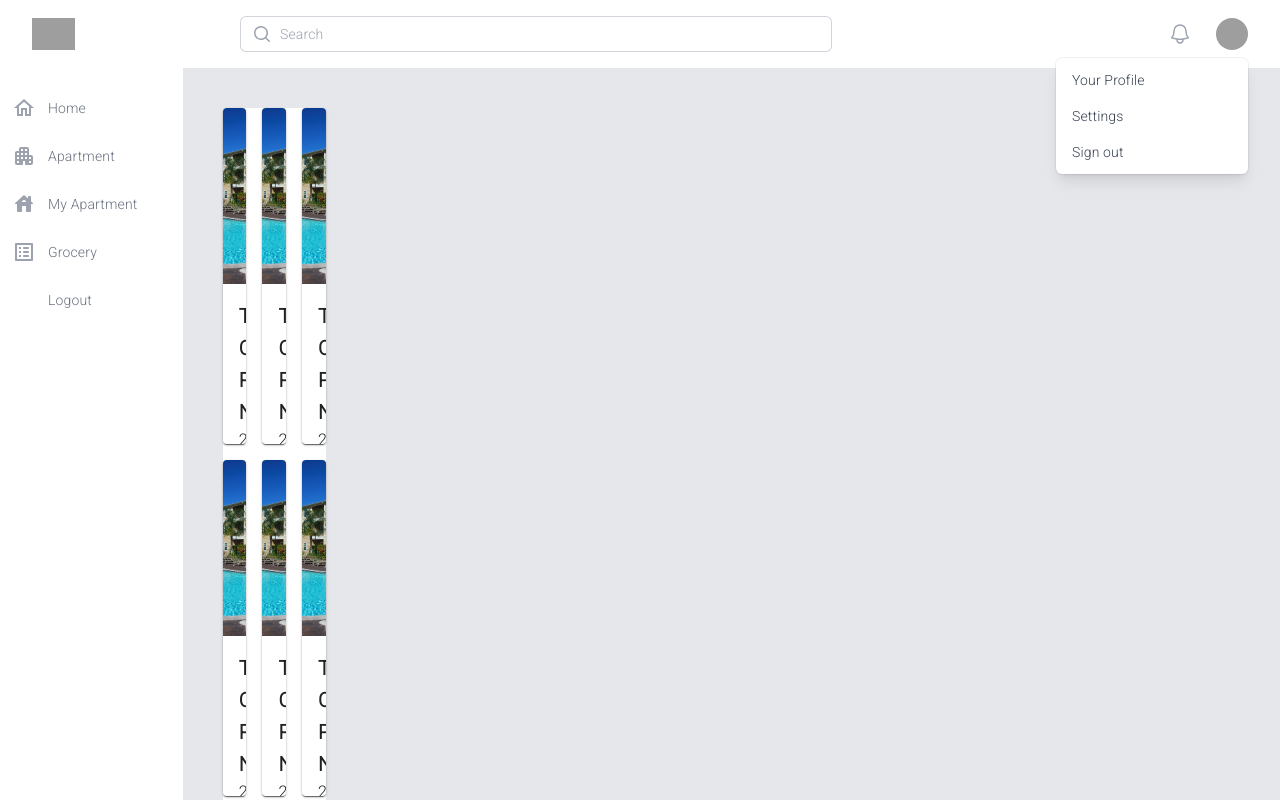
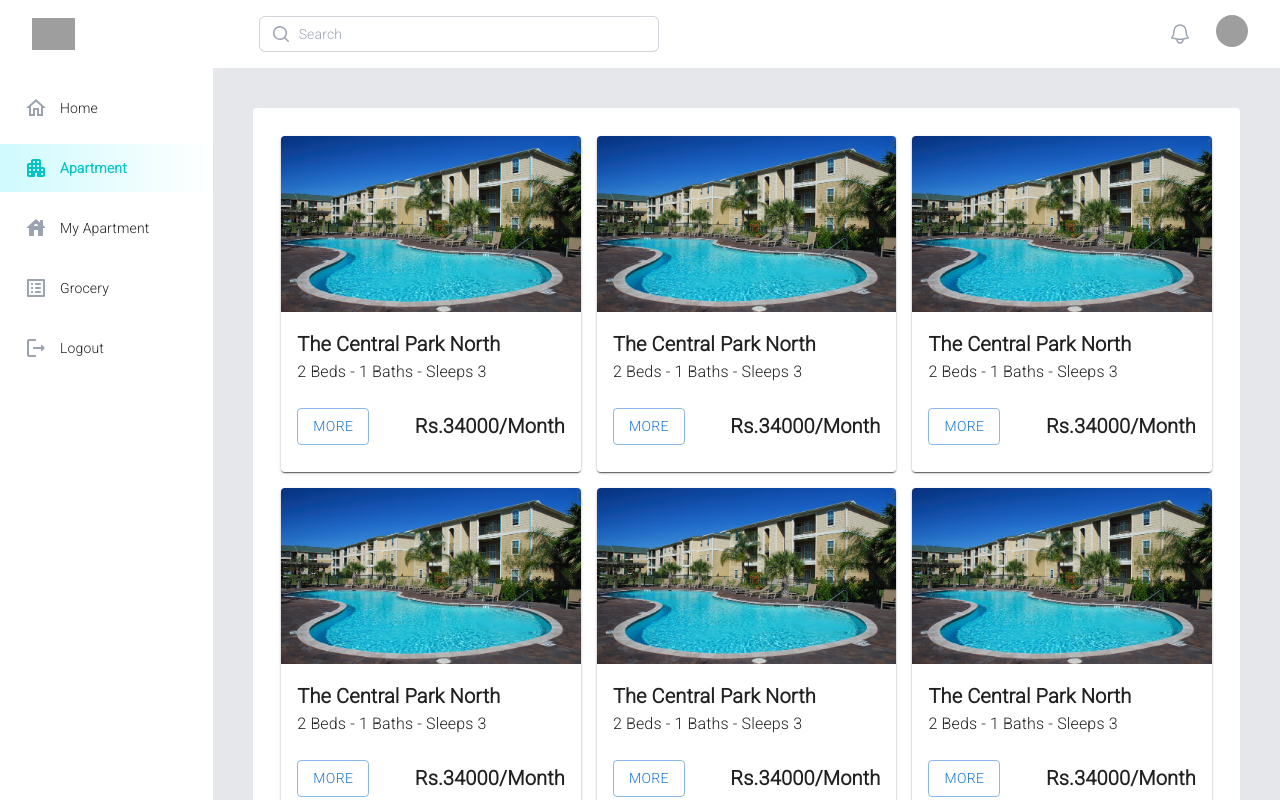
Before and after one commit to farhan-34/appartment-manager, a React (Create React App) app in the folder Apartment-Manager/: page /apartment in a window 1280 px wide. Shown: the top 800 px of the page. Built offline with nearby package versions, Linux system fonts and the light colour scheme; sample sign-in values are in the browser's storage; grey boxes are pictures that could not be loaded.

Commit message:
theme adjustment for menu and set active menu item style.

```diff
--- a/Apartment-Manager/src/components/HOC.jsx
+++ b/Apartment-Manager/src/components/HOC.jsx
@@ -10,10 +10,10 @@ export const HOC = (props) =>{
     return(
       <>
         <Header />
-        <div className='grid grid-cols-7 bg-gray-200'>
-          <div className='col-2'><Sidebar /></div>
-          <div className='col-5 p-10'>
-            <div className='w-100 bg-white rounded'>
+        <div className='grid grid-cols-12 bg-gray-200'>
+          <div className='col-span-2'><Sidebar /></div>
+          <div className='col-span-10 p-10'>
+            <div className='min-w-full bg-white rounded min-h-full p-7'>
               {props.children}
             </div>
           </div>
--- a/Apartment-Manager/src/components/Header.jsx
+++ b/Apartment-Manager/src/components/Header.jsx
@@ -1,110 +1,114 @@
-import React from 'react'
+import React, { useState } from 'react'
 import { Fragment } from 'react'
+import { Link } from 'react-router-dom'
 
 export const Header = () => {
+  const [toggleMenu, setToggleMenu] = useState(false)
   return (
     <>
-      <header class="bg-white shadow-sm lg:static lg:overflow-y-visible">
-        <div class="mx-auto px-4 sm:px-6 lg:px-8">
-          <div class="relative flex justify-between lg:gap-8 xl:grid xl:grid-cols-12">
-            <div class="flex md:absolute md:inset-y-0 md:left-0 lg:static xl:col-span-2">
-              <div class="flex flex-shrink-0 items-center">
+      <header className="bg-white shadow-sm lg:static lg:overflow-y-visible">
+        <div className="mx-auto px-4 sm:px-6 lg:px-8">
+          <div className="grid grid-cols-12 justify-between">
+            <div className="items-center col-span-2 flex">
+              <div className="flex flex-shrink-0 items-center">
                 <a href="#">
-                  <img class="block h-8 w-auto" src="https://tailwindui.com/img/logos/mark.svg?color=indigo&shade=600" alt="Your Company" />
+                  <img className="block h-8 w-auto" src="https://tailwindui.com/img/logos/mark.svg?color=indigo&shade=600" alt="Your Company" />
                 </a>
               </div>
             </div>
-            <div class="min-w-0 flex-1 md:px-8 lg:px-0 xl:col-span-6">
-              <div class="flex items-center px-6 py-4 md:mx-auto md:max-w-3xl lg:mx-0 lg:max-w-none xl:px-0">
-                <div class="w-full">
-                  <label for="search" class="sr-only">Search</label>
-                  <div class="relative">
-                    <div class="pointer-events-none absolute inset-y-0 left-0 flex items-center pl-3">
-                      <svg class="h-5 w-5 text-gray-400" viewBox="0 0 20 20" fill="currentColor" aria-hidden="true">
+            <div className="items-center col-span-6">
+              <div className="flex items-center px-6 py-4 max-w-md">
+                <div className="w-full">
+                  <label for="search" className="sr-only">Search</label>
+                  <div className="relative">
+                    <div className="pointer-events-none absolute inset-y-0 left-0 flex items-center pl-3">
+                      <svg className="h-5 w-5 text-gray-400" viewBox="0 0 20 20" fill="currentColor" aria-hidden="true">
                         <path fill-rule="evenodd" d="M9 3.5a5.5 5.5 0 100 11 5.5 5.5 0 000-11zM2 9a7 7 0 1112.452 4.391l3.328 3.329a.75.75 0 11-1.06 1.06l-3.329-3.328A7 7 0 012 9z" clip-rule="evenodd" />
                       </svg>
                     </div>
-                    <input id="search" name="search" class="block w-full rounded-md border-0 bg-white py-1.5 pl-10 pr-3 text-gray-900 ring-1 ring-inset ring-gray-300 placeholder:text-gray-400 focus:ring-2 focus:ring-inset focus:ring-indigo-500 sm:text-sm sm:leading-6" placeholder="Search" type="search" />
+                    <input id="search" name="search" className="block w-full rounded-md border-0 bg-white py-1.5 pl-10 pr-3 text-gray-900 ring-1 ring-inset ring-gray-300 placeholder:text-gray-400 focus:ring-2 focus:ring-inset focus:ring-indigo-500 sm:text-sm sm:leading-6" placeholder="Search" type="search" />
                   </div>
                 </div>
               </div>
             </div>
-            <div class="flex items-center md:absolute md:inset-y-0 md:right-0 lg:hidden">
-              <button type="button" class="-mx-2 inline-flex items-center justify-center rounded-md p-2 text-gray-400 hover:bg-gray-100 hover:text-gray-500 focus:outline-none focus:ring-2 focus:ring-inset focus:ring-indigo-500" aria-expanded="false">
-                <span class="sr-only">Open menu</span>
+            <div className="flex items-center md:absolute md:inset-y-0 md:right-0 lg:hidden">
+              <button type="button" className="-mx-2 inline-flex items-center justify-center rounded-md p-2 text-gray-400 hover:bg-gray-100 hover:text-gray-500 focus:outline-none focus:ring-2 focus:ring-inset focus:ring-indigo-500" aria-expanded="false">
+                <span className="sr-only">Open menu</span>
 
-                <svg class="block h-6 w-6" fill="none" viewBox="0 0 24 24" stroke-width="1.5" stroke="currentColor" aria-hidden="true">
+                <svg className="block h-6 w-6" fill="none" viewBox="0 0 24 24" stroke-width="1.5" stroke="currentColor" aria-hidden="true">
                   <path stroke-linecap="round" stroke-linejoin="round" d="M3.75 6.75h16.5M3.75 12h16.5m-16.5 5.25h16.5" />
                 </svg>
 
-                <svg class="hidden h-6 w-6" fill="none" viewBox="0 0 24 24" stroke-width="1.5" stroke="currentColor" aria-hidden="true">
+                <svg className="hidden h-6 w-6" fill="none" viewBox="0 0 24 24" stroke-width="1.5" stroke="currentColor" aria-hidden="true">
                   <path stroke-linecap="round" stroke-linejoin="round" d="M6 18L18 6M6 6l12 12" />
                 </svg>
               </button>
             </div>
-            <div class="hidden lg:flex lg:items-center lg:justify-end xl:col-span-4">
-              <a href="#" class="ml-5 flex-shrink-0 rounded-full bg-white p-1 text-gray-400 hover:text-gray-500 focus:outline-none focus:ring-2 focus:ring-indigo-500 focus:ring-offset-2">
-                <span class="sr-only">View notifications</span>
-                <svg class="h-6 w-6" fill="none" viewBox="0 0 24 24" stroke-width="1.5" stroke="currentColor" aria-hidden="true">
+            <div className="items-center col-span-4 flex ml-auto">
+              <Link to="#" className="ml-5 flex-shrink-0 rounded-full bg-white p-1 text-gray-400 hover:text-gray-500 focus:outline-none focus:ring-2 focus:ring-indigo-500 focus:ring-offset-2">
+                <span className="sr-only">View notifications</span>
+                <svg className="h-6 w-6" fill="none" viewBox="0 0 24 24" stroke-width="1.5" stroke="currentColor" aria-hidden="true">
                   <path stroke-linecap="round" stroke-linejoin="round" d="M14.857 17.082a23.848 23.848 0 005.454-1.31A8.967 8.967 0 0118 9.75v-.7V9A6 6 0 006 9v.75a8.967 8.967 0 01-2.312 6.022c1.733.64 3.56 1.085 5.455 1.31m5.714 0a24.255 24.255 0 01-5.714 0m5.714 0a3 3 0 11-5.714 0" />
                 </svg>
-              </a>
+              </Link>
 
-              <div class="relative ml-5 flex-shrink-0">
+              <div className="relative ml-5 flex-shrink-0">
                 <div>
-                  <button type="button" class="flex rounded-full bg-white focus:outline-none focus:ring-2 focus:ring-indigo-500 focus:ring-offset-2" id="user-menu-button" aria-expanded="false" aria-haspopup="true">
-                    <span class="sr-only">Open user menu</span>
-                    <img class="h-8 w-8 rounded-full" src="https://images.unsplash.com/photo-1550525811-e5869dd03032?ixlib=rb-1.2.1&ixid=eyJhcHBfaWQiOjEyMDd9&auto=format&fit=facearea&facepad=2&w=256&h=256&q=80" alt="" />
+                  <button type="button" onClick={() => setToggleMenu(!toggleMenu)} onBlur={() => setToggleMenu(false)} classNameName="flex rounded-full bg-white focus:outline-none focus:ring-2 focus:ring-indigo-500 focus:ring-offset-2" id="user-menu-button" aria-expanded="false" aria-haspopup="true">
+                    <span className="sr-only">Open user menu</span>
+                    <img className="h-8 w-8 rounded-full" src="https://images.unsplash.com/photo-1550525811-e5869dd03032?ixlib=rb-1.2.1&ixid=eyJhcHBfaWQiOjEyMDd9&auto=format&fit=facearea&facepad=2&w=256&h=256&q=80" alt="" />
                   </button>
                 </div>
 
-                <div class="absolute right-0 z-10 mt-2 w-48 origin-top-right rounded-md bg-white py-1 shadow-lg ring-1 ring-black ring-opacity-5 focus:outline-none" role="menu" aria-orientation="vertical" aria-labelledby="user-menu-button" tabindex="-1">
-                  <a href="#" class="block px-4 py-2 text-sm text-gray-700" role="menuitem" tabindex="-1" id="user-menu-item-0">Your Profile</a>
+                {
+                  toggleMenu && <div className="absolute right-0 z-10 mt-2 w-48 origin-top-right rounded-md bg-white py-1 shadow-lg ring-1 ring-black ring-opacity-5 focus:outline-none" role="menu" aria-orientation="vertical" aria-labelledby="user-menu-button" tabindex="-1">
+                    <Link to="#" className="block px-4 py-2 text-sm text-gray-700" role="menuitem" tabindex="-1" id="user-menu-item-0">Your Profile</Link>
 
-                  <a href="#" class="block px-4 py-2 text-sm text-gray-700" role="menuitem" tabindex="-1" id="user-menu-item-1">Settings</a>
+                    <Link to="#" className="block px-4 py-2 text-sm text-gray-700" role="menuitem" tabindex="-1" id="user-menu-item-1">Settings</Link>
 
-                  <a href="#" class="block px-4 py-2 text-sm text-gray-700" role="menuitem" tabindex="-1" id="user-menu-item-2">Sign out</a>
+                    <Link to="#" className="block px-4 py-2 text-sm text-gray-700" role="menuitem" tabindex="-1" id="user-menu-item-2">Sign out</Link>
                 </div>
+                }
               </div>
             </div>
           </div>
         </div>
 
-        <nav class="lg:hidden" aria-label="Global">
-          <div class="mx-auto max-w-3xl space-y-1 px-2 pb-3 pt-2 sm:px-4">
-            <a href="#" aria-current="page" class="bg-gray-100 text-gray-900 block rounded-md py-2 px-3 text-base font-medium">Dashboard</a>
+        {/* <nav classNameName="lg:hidden" aria-label="Global">
+          <div className="mx-auto max-w-3xl space-y-1 px-2 pb-3 pt-2 sm:px-4">
+            <a href="#" aria-current="page" className="bg-gray-100 text-gray-900 block rounded-md py-2 px-3 text-base font-medium">Dashboard</a>
 
-            <a href="#" class="hover:bg-gray-50 block rounded-md py-2 px-3 text-base font-medium">Calendar</a>
+            <a href="#" className="hover:bg-gray-50 block rounded-md py-2 px-3 text-base font-medium">Calendar</a>
 
-            <a href="#" class="hover:bg-gray-50 block rounded-md py-2 px-3 text-base font-medium">Teams</a>
+            <a href="#" className="hover:bg-gray-50 block rounded-md py-2 px-3 text-base font-medium">Teams</a>
 
-            <a href="#" class="hover:bg-gray-50 block rounded-md py-2 px-3 text-base font-medium">Directory</a>
+            <a href="#" className="hover:bg-gray-50 block rounded-md py-2 px-3 text-base font-medium">Directory</a>
           </div>
-          <div class="border-t border-gray-200 pb-3 pt-4">
-            <div class="mx-auto flex max-w-3xl items-center px-4 sm:px-6">
-              <div class="flex-shrink-0">
-                <img class="h-10 w-10 rounded-full" src="https://images.unsplash.com/photo-1550525811-e5869dd03032?ixlib=rb-1.2.1&ixid=eyJhcHBfaWQiOjEyMDd9&auto=format&fit=facearea&facepad=2&w=256&h=256&q=80" alt="" />
+          <div className="border-t border-gray-200 pb-3 pt-4">
+            <div className="mx-auto flex max-w-3xl items-center px-4 sm:px-6">
+              <div className="flex-shrink-0">
+                <img className="h-10 w-10 rounded-full" src="https://images.unsplash.com/photo-1550525811-e5869dd03032?ixlib=rb-1.2.1&ixid=eyJhcHBfaWQiOjEyMDd9&auto=format&fit=facearea&facepad=2&w=256&h=256&q=80" alt="" />
               </div>
-              <div class="ml-3">
-                <div class="text-base font-medium text-gray-800">Chelsea Hagon</div>
-                <div class="text-sm font-medium text-gray-500">chelsea.hagon@example.com</div>
+              <div className="ml-3">
+                <div className="text-base font-medium text-gray-800">Chelsea Hagon</div>
+                <div className="text-sm font-medium text-gray-500">chelsea.hagon@example.com</div>
               </div>
-              <button type="button" class="ml-auto flex-shrink-0 rounded-full bg-white p-1 text-gray-400 hover:text-gray-500 focus:outline-none focus:ring-2 focus:ring-indigo-500 focus:ring-offset-2">
-                <span class="sr-only">View notifications</span>
-                <svg class="h-6 w-6" fill="none" viewBox="0 0 24 24" stroke-width="1.5" stroke="currentColor" aria-hidden="true">
+              <button type="button" className="ml-auto flex-shrink-0 rounded-full bg-white p-1 text-gray-400 hover:text-gray-500 focus:outline-none focus:ring-2 focus:ring-indigo-500 focus:ring-offset-2">
+                <span className="sr-only">View notifications</span>
+                <svg className="h-6 w-6" fill="none" viewBox="0 0 24 24" stroke-width="1.5" stroke="currentColor" aria-hidden="true">
                   <path stroke-linecap="round" stroke-linejoin="round" d="M14.857 17.082a23.848 23.848 0 005.454-1.31A8.967 8.967 0 0118 9.75v-.7V9A6 6 0 006 9v.75a8.967 8.967 0 01-2.312 6.022c1.733.64 3.56 1.085 5.455 1.31m5.714 0a24.255 24.255 0 01-5.714 0m5.714 0a3 3 0 11-5.714 0" />
                 </svg>
               </button>
             </div>
-            <div class="mx-auto mt-3 max-w-3xl space-y-1 px-2 sm:px-4">
-              <a href="#" class="block rounded-md px-3 py-2 text-base font-medium text-gray-500 hover:bg-gray-50 hover:text-gray-900">Your Profile</a>
+            <div className="mx-auto mt-3 max-w-3xl space-y-1 px-2 sm:px-4">
+              <a href="#" className="block rounded-md px-3 py-2 text-base font-medium text-gray-500 hover:bg-gray-50 hover:text-gray-900">Your Profile</a>
 
-              <a href="#" class="block rounded-md px-3 py-2 text-base font-medium text-gray-500 hover:bg-gray-50 hover:text-gray-900">Settings</a>
+              <a href="#" className="block rounded-md px-3 py-2 text-base font-medium text-gray-500 hover:bg-gray-50 hover:text-gray-900">Settings</a>
 
-              <a href="#" class="block rounded-md px-3 py-2 text-base font-medium text-gray-500 hover:bg-gray-50 hover:text-gray-900">Sign out</a>
+              <a href="#" className="block rounded-md px-3 py-2 text-base font-medium text-gray-500 hover:bg-gray-50 hover:text-gray-900">Sign out</a>
             </div>
           </div>
-        </nav>
+        </nav> */}
       </header>
 
     </>
--- a/Apartment-Manager/src/components/Sidebar.jsx
+++ b/Apartment-Manager/src/components/Sidebar.jsx
@@ -1,44 +1,26 @@
 import React from 'react'
-import { ApartmentRounded, HomeOutlined, HouseRounded, ListAltRounded } from '@mui/icons-material'
-import { List, ListItem } from '@mui/material'
-import { Link } from 'react-router-dom'
+import { Link, useLocation } from 'react-router-dom'
+import { menuList } from '../utils/constants/CONSTANTS'
 
 
 const Sidebar = () => {
+    const route = useLocation()
+
     return (
 
-        <div class="min-h-screen bg-white overflow-hidden">
-            <ul class="py-4">
-                <li>
-                    <Link to="/home" class="flex flex-row items-center h-12 transform hover:translate-x-2 transition-transform ease-in duration-200 text-gray-500 hover:text-gray-800">
-                        <span class="inline-flex items-center justify-center h-12 w-12 text-lg text-gray-400"><HomeOutlined /></span>
-                        <span class="text-sm font-medium">Home</span>
-                    </Link>
-                </li>
-                <li>
-                    <Link to="/apartment" class="flex flex-row items-center h-12 transform hover:translate-x-2 transition-transform ease-in duration-200 text-gray-500 hover:text-gray-800">
-                        <span class="inline-flex items-center justify-center h-12 w-12 text-lg text-gray-400"><ApartmentRounded /></span>
-                        <span class="text-sm font-medium">Apartment</span>
-                    </Link>
-                </li>
-                <li>
-                    <a href="#" class="flex flex-row items-center h-12 transform hover:translate-x-2 transition-transform ease-in duration-200 text-gray-500 hover:text-gray-800">
-                        <span class="inline-flex items-center justify-center h-12 w-12 text-lg text-gray-400"><HouseRounded /></span>
-                        <span class="text-sm font-medium">My Apartment</span>
-                    </a>
-                </li>
-                <li>
-                    <a href="#" class="flex flex-row items-center h-12 transform hover:translate-x-2 transition-transform ease-in duration-200 text-gray-500 hover:text-gray-800">
-                        <span class="inline-flex items-center justify-center h-12 w-12 text-lg text-gray-400"><ListAltRounded /></span>
-                        <span class="text-sm font-medium">Grocery</span>
-                    </a>
-                </li>
-                <li>
-                    <a href="#" class="flex flex-row items-center h-12 transform hover:translate-x-2 transition-transform ease-in duration-200 text-gray-500 hover:text-gray-800">
-                        <span class="inline-flex items-center justify-center h-12 w-12 text-lg text-gray-400"><i class="bx bx-log-out"></i></span>
-                        <span class="text-sm font-medium">Logout</span>
-                    </a>
-                </li>
+        <div className="min-h-screen bg-white overflow-hidden">
+            <ul className="py-4">
+                {
+                    menuList.map((item) => {
+                        const active = route.pathname === item.path ? true : false
+                        return (<li className={`mb-3 py-1 ${active ? 'text-active bg-gradient-to-r from-cyan-100 to-white' : ''}`} key={item.path}>
+                            <Link to={item.path} className='flex'>
+                                <span className={`inline-flex items-center justify-center w-12 h-10 ml-3 text-lg ${active ? 'text-active' : 'text-gray-400'}`}>{item?.icon}</span>
+                                <span className={`inline-flex items-center text-sm`}>{active ? <strong>{item.name}</strong> : item.name}</span>
+                            </Link>
+                        </li>)
+                    })
+                }
             </ul>
         </div>
     )
--- a/Apartment-Manager/src/utils/constants/CONSTANTS.js
+++ b/Apartment-Manager/src/utils/constants/CONSTANTS.js
@@ -1,4 +1,4 @@
-import { HomeOutlined, ApartmentOutlined, WindowOutlined,  } from "@mui/icons-material";
+import { HomeOutlined, ApartmentRounded, HouseRounded, ListAltRounded, LogoutRounded, } from "@mui/icons-material";
 
 export const menuList = [
     {
@@ -9,11 +9,21 @@ export const menuList = [
     {
         name: 'Apartment',
         path: '/apartment',
-        icon: <ApartmentOutlined />
+        icon: <ApartmentRounded />
     },
     {
-        name: 'Rooms',
-        path: '/apartment/:id/rooms',
-        icon: <WindowOutlined />
+        name: 'My Apartment',
+        path: '/apartment/:id',
+        icon: <HouseRounded />
+    },
+    {
+        name: 'Grocery',
+        path: '/grocery',
+        icon: <ListAltRounded />
+    },
+    {
+        name: 'Logout',
+        path: '/logout',
+        icon: <LogoutRounded />
     }
 ]
--- a/Apartment-Manager/tailwind.config.js
+++ b/Apartment-Manager/tailwind.config.js
@@ -3,7 +3,17 @@ module.exports = {
         "./src/**/*.{js,jsx,ts,tsx}",
     ],
     theme: {
-        extend: {},
+        extend: {
+            colors: {
+                transparent: 'transparent',
+                current: 'currentColor',
+                primary: '#00BCD4',
+                secondary: '',
+                disabled: '',
+                active: '#04c4c4'
+            }
+        },
+
     },
     plugins: [
         require('@tailwindcss/forms')
```
